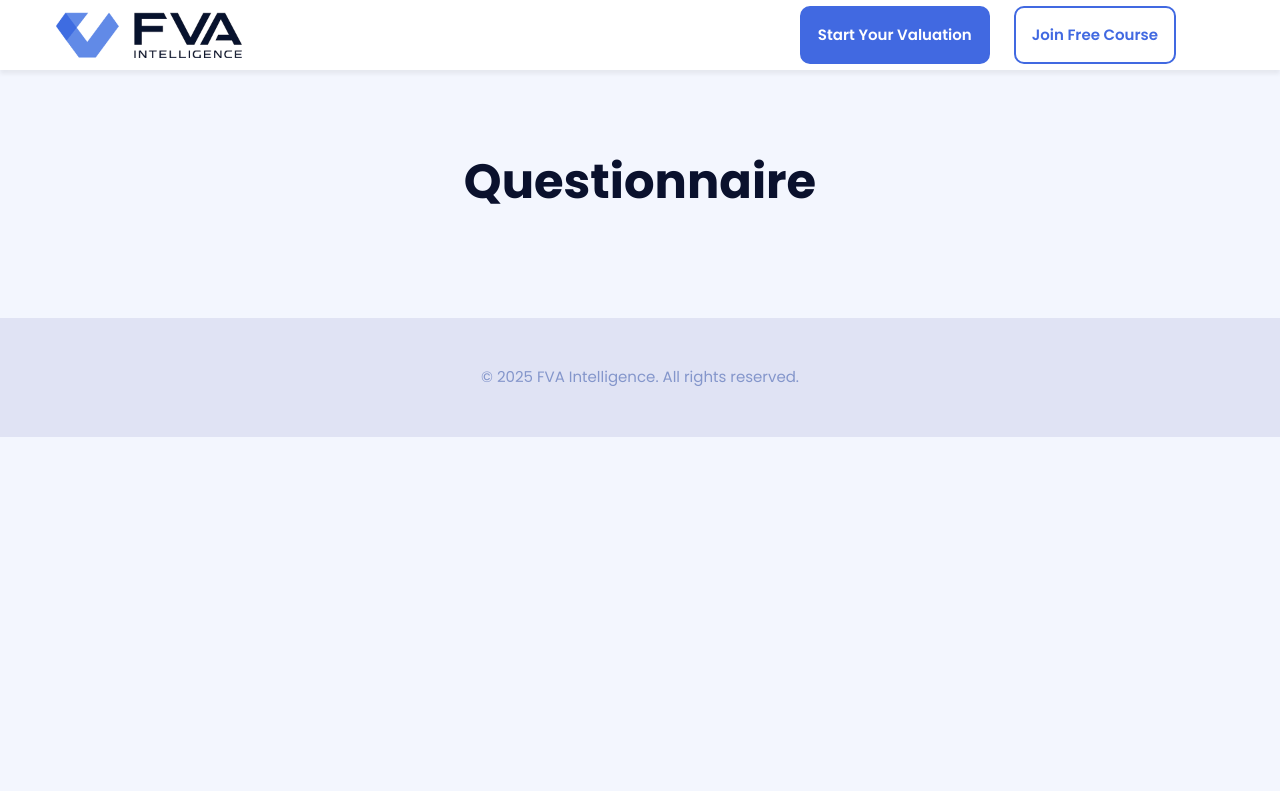
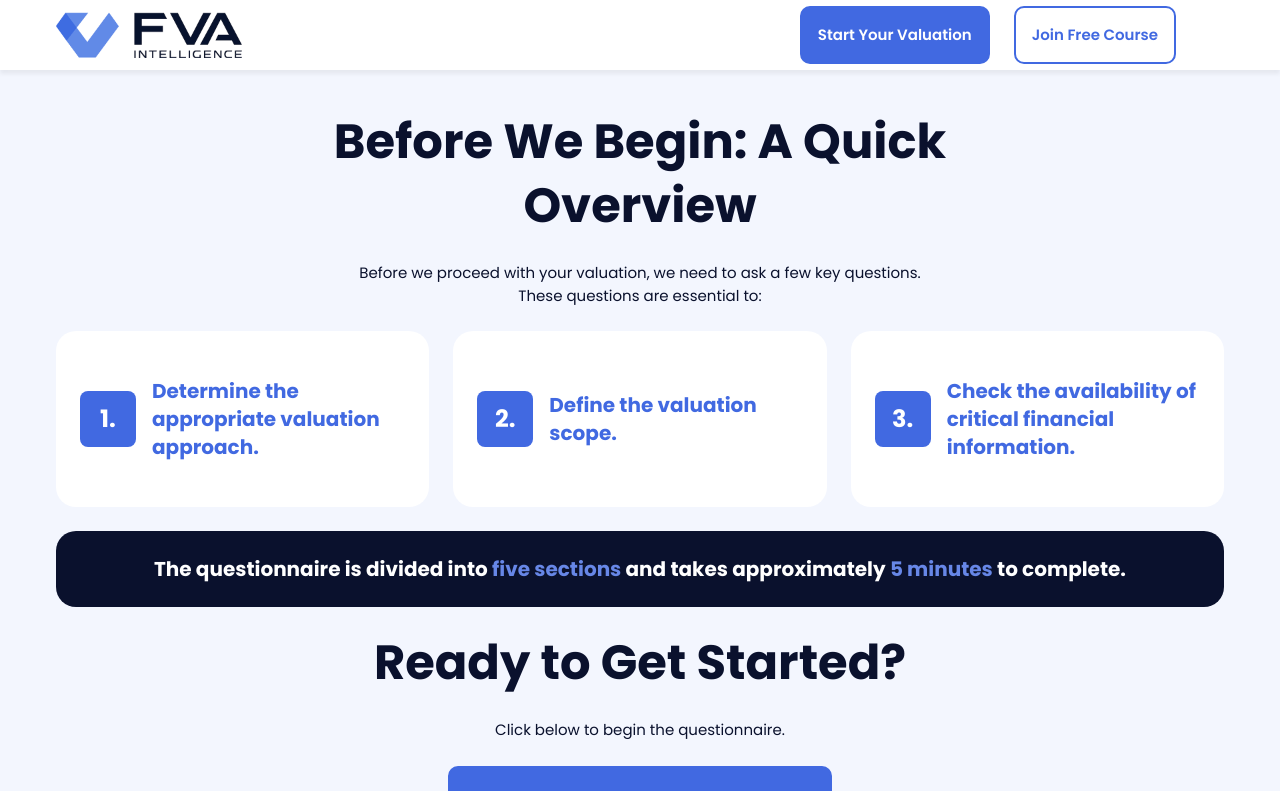
Before and after one commit to heyawaiszahid/fvai-business, a Next.js app: page /questionnaire in a window 1280 px wide. Shown: the top 791 px of the page. Built offline with nearby package versions, Linux system fonts and the light colour scheme; no server answers.

Commit message:
questions

```diff
--- a/app/(auth)/signin/SignInForm.jsx
+++ b/app/(auth)/signin/SignInForm.jsx
@@ -99,7 +99,7 @@ const SignInForm = () => {
   };
 
   return (
-    <div className="container lg:max-w-[767px] lg:max-auto">
+    <div className="container lg:max-w-[767px]">
       <Typography size="h4" lg="h2" className="text-center max-w-[300px] lg:max-w-full mx-auto mb-6">
         Welcome back!
       </Typography>
--- a/app/(auth)/signup/SignUpForm.jsx
+++ b/app/(auth)/signup/SignUpForm.jsx
@@ -85,7 +85,7 @@ const SignUpForm = ({ variant = "default" }) => {
   };
 
   return (
-    <div className="container lg:max-w-[767px] lg:max-auto">
+    <div className="container lg:max-w-[767px]">
       <Typography size="h4" lg="h2" className="text-center max-w-[300px] lg:max-w-full mx-auto mb-6">
         {heading}
       </Typography>
--- /dev/null
+++ b/app/(private)/questionnaire/Questions.jsx
@@ -0,0 +1,5 @@
+const Questions = () => {
+  return <div className="container lg:max-w-[767px] lg:max-auto">Questions</div>;
+};
+
+export default Questions;
--- /dev/null
+++ b/app/(private)/questionnaire/StartScreen.jsx
@@ -0,0 +1,86 @@
+"use client";
+
+import Typography from "@/Components/Typography";
+import Box from "@/Components/UI/Box";
+import Button from "@/Components/UI/Button";
+import { useState } from "react";
+import Questions from "./Questions";
+
+const StartScreen = () => {
+  const [start, setStart] = useState(false);
+
+  return !start ? (
+    <div className="container">
+      <section className="mb-6 lg:max-w-[767px] lg:mx-auto">
+        <Typography size="h3" lg="h2" className="text-center mb-6">
+          Before We Begin: A Quick Overview
+        </Typography>
+        <Typography size="body2" className="text-center lg:max-w-[600px] lg:mx-auto">
+          Before we proceed with your valuation, we need to ask a few key questions. These questions are essential to:
+        </Typography>
+      </section>
+
+      <section className="mb-6">
+        <div className="flex flex-col lg:flex-row gap-6">
+          <Box p="6" className="flex-1 lg:min-h-44 lg:flex lg:justify-center">
+            <div className="flex gap-4 items-center">
+              <div className="shrink-0 w-10 lg:w-14 h-10 lg:h-14 rounded-lg bg-main text-white text-body2 lg:text-body1 font-bold flex items-center justify-center">
+                1.
+              </div>
+              <Typography size="h5" className="text-main">
+                Determine the appropriate valuation approach.
+              </Typography>
+            </div>
+          </Box>
+          <Box p="6" className="flex-1 lg:min-h-44 lg:flex lg:justify-center">
+            <div className="flex gap-4 items-center">
+              <div className="shrink-0 w-10 lg:w-14 h-10 lg:h-14 rounded-lg bg-main text-white text-body2 lg:text-body1 font-bold flex items-center justify-center">
+                2.
+              </div>
+              <Typography size="h5" className="text-main">
+                Define the valuation scope.
+              </Typography>
+            </div>
+          </Box>
+          <Box p="6" className="flex-1 lg:min-h-44 lg:flex lg:justify-center">
+            <div className="flex gap-4 items-center">
+              <div className="shrink-0 w-10 lg:w-14 h-10 lg:h-14 rounded-lg bg-main text-white text-body2 lg:text-body1 font-bold flex items-center justify-center">
+                3.
+              </div>
+              <Typography size="h5" className="text-main">
+                Check the availability of critical financial information.
+              </Typography>
+            </div>
+          </Box>
+        </div>
+      </section>
+
+      <section className="mb-6">
+        <Box p="6" className="!bg-dark">
+          <Typography size="h5" className="text-white text-center">
+            The questionnaire is divided into <span className="text-light-blue">five sections</span> and takes
+            approximately <span className="text-light-blue">5 minutes</span> to complete.
+          </Typography>
+        </Box>
+      </section>
+
+      <section className="mb-6">
+        <Typography size="h4" lg="h2" className="text-center mb-6">
+          Ready to Get Started?
+        </Typography>
+        <Typography size="body2" className="text-center mb-6">
+          Click below to begin the questionnaire.
+        </Typography>
+        <div className="text-center">
+          <Button className="w-full lg:max-w-96 lg:text-body1" onClick={() => setStart(true)}>
+            Start
+          </Button>
+        </div>
+      </section>
+    </div>
+  ) : (
+    <Questions />
+  );
+};
+
+export default StartScreen;
--- a/app/(private)/questionnaire/page.js
+++ b/app/(private)/questionnaire/page.js
@@ -1,4 +1,4 @@
-import Typography from "@/Components/Typography";
+import StartScreen from "./StartScreen";
 
 export const metadata = {
   title: "Questionnaire - FVAI Business",
@@ -6,12 +6,8 @@ export const metadata = {
 
 export default function Questionnaire() {
   return (
-    <div className="pt-12 lg:pt-20 pb-12 lg:pb-20">
-      <div className="container lg:max-w-[767px] lg:max-auto">
-        <Typography size="h4" lg="h2" className="text-center max-w-[300px] lg:max-w-full mx-auto mb-6">
-          Questionnaire
-        </Typography>
-      </div>
+    <div className="pt-10 lg:pt-10 lg:pb-20">
+      <StartScreen />
     </div>
   );
 }
```
